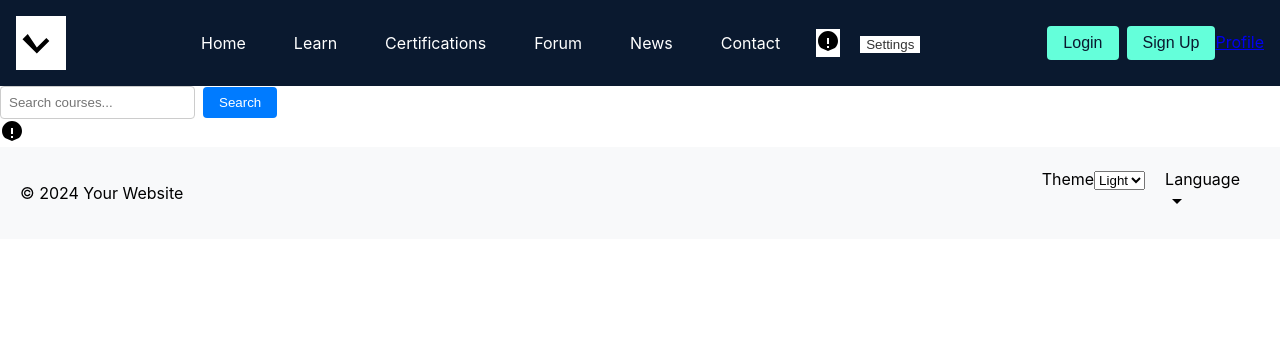
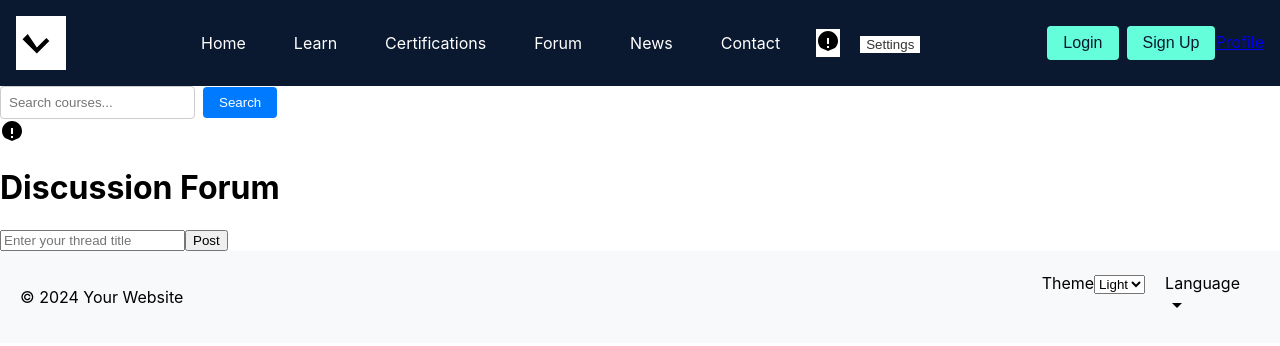
Before and after one commit to mohamedmehdigara/react-freecodecamp-clone, a React (Create React App) app: page /Forum in a window 1280 px wide. Shown: the top 346 px of the page. Built offline with nearby package versions, Linux system fonts and the light colour scheme.

Commit message:
added files

```diff
--- a/src/App.js
+++ b/src/App.js
@@ -15,6 +15,7 @@ import CourseRatingAndReview from './components/CourseRatingAndReview';
 import ProgressTracker from './components/ProgressTracker';
 import CourseContentPage from './components/CourseContentPage';
 import CourseNavigation from './components/CourseNavigation';
+import DiscussionForum from "./components/DiscussionForum";
 
 import "./App.css";
 
@@ -65,6 +66,7 @@ const App = () => {
           <Route path="/rate-and-review" element={<CourseRatingAndReview />} />
           <Route path="/progress-tracker" element={<ProgressTracker />} />
           <Route path="/course-content/:id" element={<CourseContentPage />} /> {/* Route for CourseContentPage */}
+          <Route path="/Forum" element={<DiscussionForum/>} />
 
         </Routes>
 
--- /dev/null
+++ b/src/components/DiscussionForum.js
@@ -0,0 +1,49 @@
+import React, { useState } from 'react';
+
+const DiscussionForum = () => {
+  // State to manage new thread input
+  const [newThread, setNewThread] = useState('');
+  // State to store list of threads
+  const [threads, setThreads] = useState([]);
+
+  // Function to handle input change for new thread
+  const handleNewThreadChange = (e) => {
+    setNewThread(e.target.value);
+  };
+
+  // Function to handle form submission for posting a new thread
+  const handleSubmit = (e) => {
+    e.preventDefault();
+    // Add new thread to the list of threads
+    setThreads([...threads, { id: threads.length + 1, title: newThread, comments: [] }]);
+    // Clear the input field after posting
+    setNewThread('');
+  };
+
+  return (
+    <div>
+      <h1>Discussion Forum</h1>
+      {/* Form for posting new threads */}
+      <form onSubmit={handleSubmit}>
+        <input
+          type="text"
+          placeholder="Enter your thread title"
+          value={newThread}
+          onChange={handleNewThreadChange}
+        />
+        <button type="submit">Post</button>
+      </form>
+      {/* List of existing threads */}
+      <div>
+        {threads.map((thread) => (
+          <div key={thread.id}>
+            <h3>{thread.title}</h3>
+            {/* Add functionality for displaying comments */}
+          </div>
+        ))}
+      </div>
+    </div>
+  );
+};
+
+export default DiscussionForum;
```
